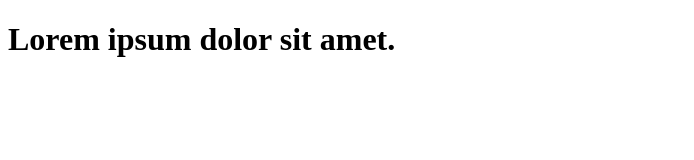
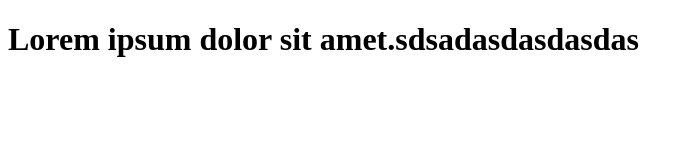
Before and after one commit to viktorshish/test2-git, a plain HTML site: page index.html in a window 1280 px wide. Shown: the whole page, without its empty margins (0-694 px from the left). Drawn offline with Linux system fonts and the light colour scheme.

Commit message:
Update index.html

```diff
--- a/index.html
+++ b/index.html
@@ -8,7 +8,7 @@
 </head>
 <body>
     <h1>
-        Lorem ipsum dolor sit amet.
+        Lorem ipsum dolor sit amet.sdsadasdasdasdas
     </h1>
 </body>
 </html>
```
